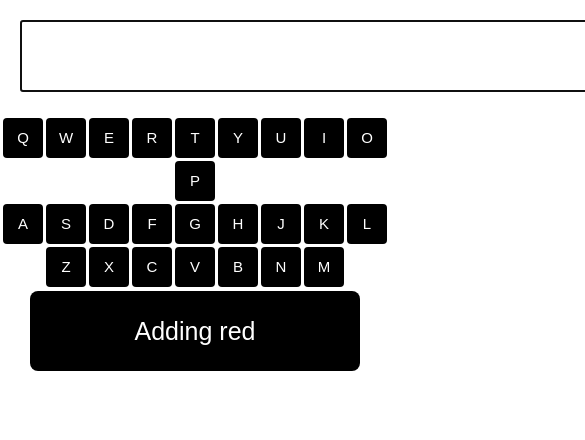
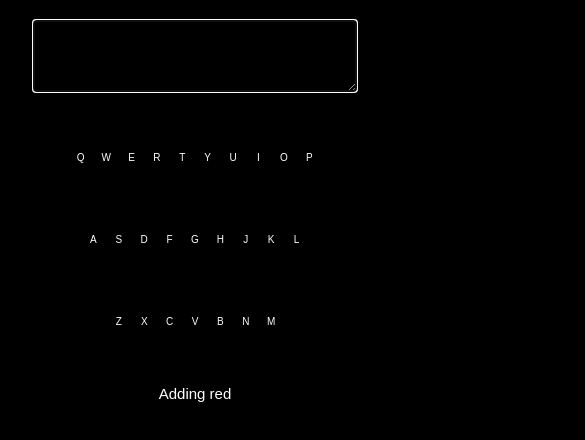
Before and after one commit to AutumnBasinger/colorkeys, a React (Create React App) app: page / in a window 390 px wide. Shown: the top 440 px of the page, 585 px wide, since content can reach past the window. Built offline with nearby package versions, Linux system fonts and the light colour scheme.

Commit message:
Resize keys for mobile

```diff
--- a/src/App.css
+++ b/src/App.css
@@ -5,18 +5,6 @@
 @keyframes App-logo-spin {
   from { transform: rotate(0deg); }
   to { transform: rotate(360deg); }
-}
-
-body {
-  background-color: white;
-}
-
-.textStyle {
-  height: 60px;
-  width: 580px;
-  padding: 5px;
-  margin: 20px;
-  font-size: 16px;
 }
 
 .keyStyle {
@@ -29,29 +17,75 @@ body {
   border-radius: 8px;
 }
 
-@media (max-width: 900px) {
+.spaceStyle {
+  width: 360px;
+  height: 80px;
+  margin: 3px;
+  border-radius: 8px;
+  font-size: 25px;
+  color: white;
+  background: black;
+  border: none;
+}
+
+.textStyle {
+  height: 70px;
+  width: 80%;
+  padding: 5px;
+  margin: 20px;
+  font-size: 16px;
+}
+
+@media (max-width: 950px) {
   .keyStyle {
-    width: 60px;
+    width: 6%;
+    margin: 2px;
+    border-radius: 6px;
+    font-size: 20px;
+  }
+  .spaceStyle {
+    width: 30%;
     height: 60px;
+    margin: 2px;
     border-radius: 6px;
-    margin: 2.5px;
     font-size: 20px;
   }
 }
 
-@media (max-width: 700px) {
+@media (max-width: 600px) {
   .keyStyle {
-    width: 40px;
-    height: 40px;
-    border-radius: 4px;
+    height: 80px;
+    margin: 1.5px;
+    border-radius: 5px;
+    font-size: 15px;
+  }
+  .spaceStyle {
+    border-radius: 5px;
     font-size: 15px;
     margin: 1.5px;
   }
+  .textStyle {
+    font-size: 14px;
+  }
 }
 
-@media (max-width: 350px) {
+@media (max-width: 400px) {
+  .keyStyle {
+    font-size: 10px;
+    border-radius: 0px;
+    margin: 1px;
+  }
+  .spaceStyle {
+    border-radius: 0px;
+    width: 120px;
+  }
   .textStyle {
-    height: 30px;
-    width: 150px;
+    height: 60px;
+    font-size: 12px;
+    background-color: black;
+    color: white;
+  }
+  body {
+    background-color: black;
   }
 }
--- a/src/components/Board.js
+++ b/src/components/Board.js
@@ -41,9 +41,9 @@ export const Board = props => {
   }
   return (
     <center>
-      <center>{keys.slice(0,10)}</center>
-      <center>{keys.slice(10,19)}</center>
-      <center>{keys.slice(19,26)}</center>
+    <center>{keys.slice(0,10)}</center>
+    <center>{keys.slice(10,19)}</center>
+    <center>{keys.slice(19,26)}</center>
     </center>
   );
 }
--- a/src/components/Spacebar.js
+++ b/src/components/Spacebar.js
@@ -1,15 +1,4 @@
 import React, { Component } from 'react';
-
-const spacebarStyle = {
-  width: 330,
-  height: 80,
-  margin: 3,
-  fontSize: 25,
-  color: 'white',
-  background: 'black',
-  border: 'none',
-  borderRadius: 8
-};
 
 const clickMessages = ['WOAH!','HEY THERE!','HAHAHAHA']
 const addingMessages = ['Adding red','Adding green','Adding blue']
@@ -36,8 +25,7 @@ export class Spacebar extends Component {
     if (this.state.type === 'click') {var buttonText = this.state.clicked}
     else {buttonText = addingMessages[spaces%3]}
     return (
-      <button
-        style={spacebarStyle}
+      <button className='spaceStyle'
         onMouseDown={this.handleMouseDown}>
           {buttonText}
       </button>
```
